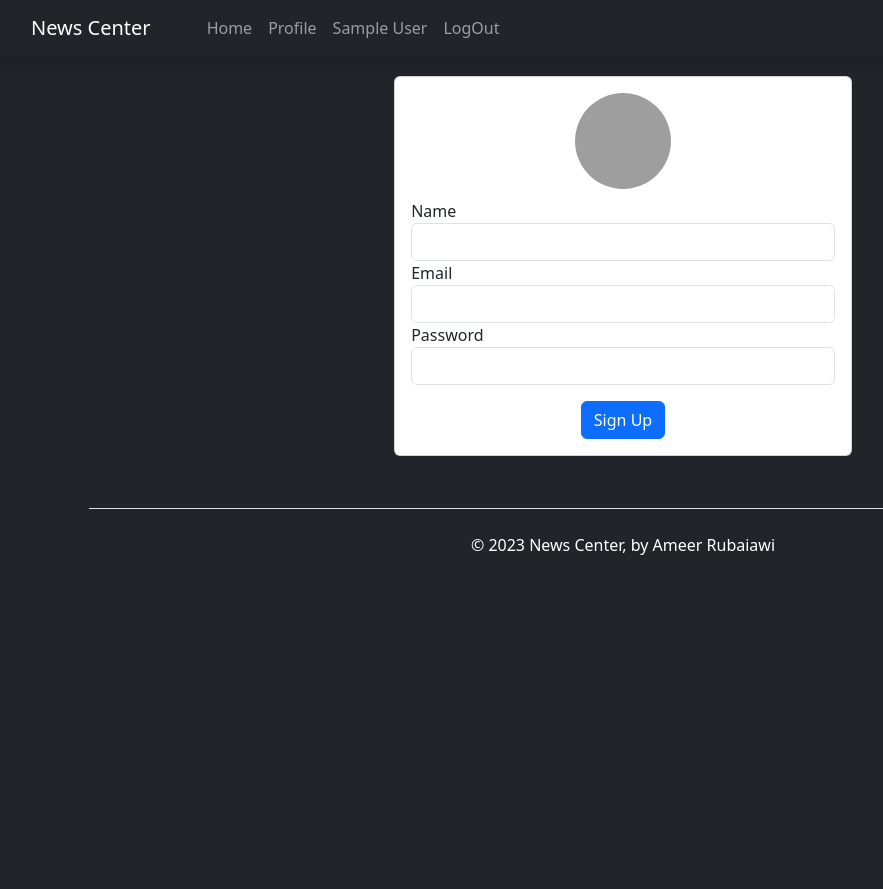
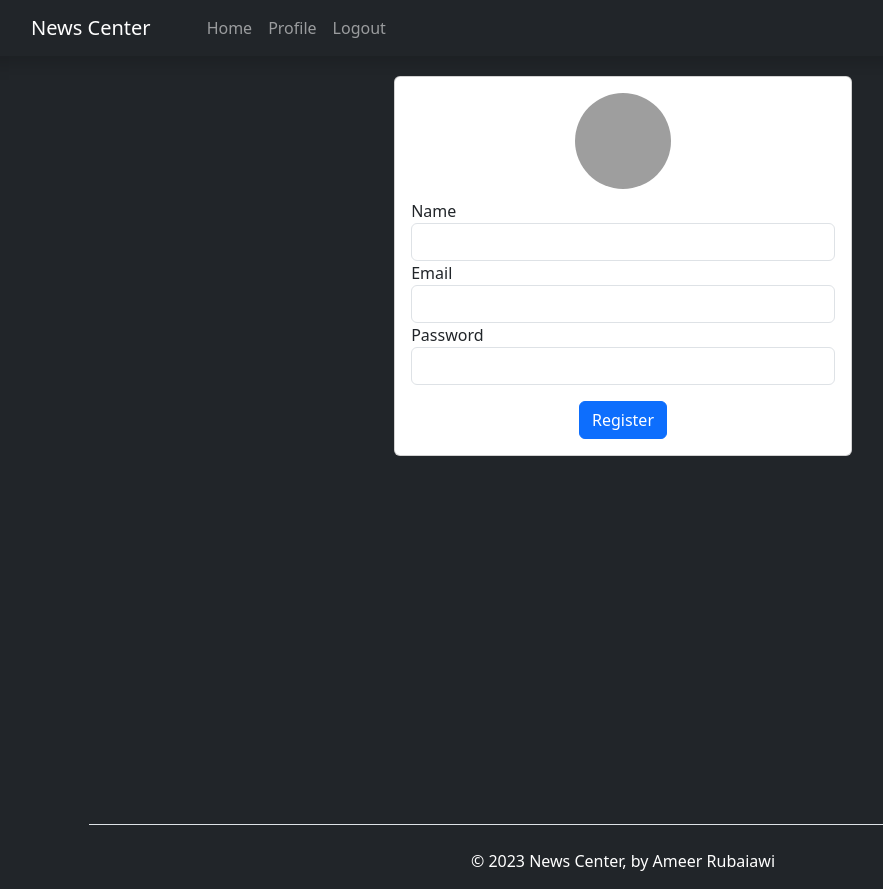
Before and after one commit to ameerdhi7/news-app-frontend, a React (Create React App) app: page /register in a window 1280 px wide. Shown: the whole page, without its empty margins (17-900 px from the left). Before the commit the page ends 800 px from the top, so only its background shows below. Built offline with nearby package versions, Linux system fonts and the light colour scheme; sample sign-in values are in the browser's storage; grey boxes are pictures that could not be loaded.

Commit message:
updated: complete saving the preferences

```diff
--- a/src/App.js
+++ b/src/App.js
@@ -12,7 +12,7 @@ import Footer from "./app/components/Footer";
 const App = () => {
     return (
         <Router>
-            <div>
+            <div className={"min-vh-100"}>
                 <Header/>
                 <div className="container p-1 mt-3">
                     <Routes>
@@ -23,8 +23,8 @@ const App = () => {
                         <Route path="/profile" element={<Profile/>}/>
                     </Routes>
                 </div>
-                <Footer/>
             </div>
+            <Footer/>
         </Router>
     );
 };
--- a/src/app/components/Footer.js
+++ b/src/app/components/Footer.js
@@ -3,7 +3,7 @@ import React from 'react';
 const Footer = () => {
     return (
         <footer className="container">
-            <div className={"py-3 my-2"}>
+            <div className={"footer-content"}>
                 <div className={"border-bottom m-4"}/>
                 <p className="text-center text-white">© 2023 News Center, by Ameer Rubaiawi</p>
             </div>
--- a/src/app/components/Header.js
+++ b/src/app/components/Header.js
@@ -47,13 +47,8 @@ const Header = () => {
             {currentUser ? (
                 <div className="navbar-nav ml-auto">
                     <li className="nav-item">
-                        <Link to={"/profile"} className="nav-link">
-                            {currentUser.name}
-                        </Link>
-                    </li>
-                    <li className="nav-item">
                         <a href="/login" className="nav-link" onClick={logOut}>
-                            LogOut
+                            Logout
                         </a>
                     </li>
                 </div>
@@ -67,7 +62,9 @@ const Header = () => {
 
                     <li className="nav-item">
                         <Link to={"/register"} className="nav-link">
-                            Sign Up
+                            <span className={"rounded text-white bg-secondary p-1 px-2"}>
+                                Sign Up
+                            </span>
                         </Link>
                     </li>
                 </div>
--- a/src/app/pages/Profile.js
+++ b/src/app/pages/Profile.js
@@ -3,6 +3,8 @@ import {connect, useSelector} from 'react-redux';
 import {Formik, Form, Field, FieldArray} from 'formik';
 import {fetchPreferences, savePreferences} from '../slices/preferences';
 import {Navigate} from 'react-router-dom';
+import Loader from "../components/common/Loader";
+import Error from "../components/common/Error";
 
 const Profile = ({categories, authors, sources, loading, error, fetchPreferences, savePreferences}) => {
     useEffect(() => {
@@ -14,6 +16,13 @@ const Profile = ({categories, authors, sources, loading, error, fetchPreferences
     if (!currentUser) {
         return <Navigate to="/login"/>;
     }
+    if (loading) {
+        return <Loader/>; // Show a loading state while fetching news data
+    }
+
+    if (error) {
+        return <Error errorMessage={error}/>; // Show an error message if fetching news data fails
+    }
 
     const handleSubmit = (values) => {
         savePreferences(values);
@@ -22,7 +31,6 @@ const Profile = ({categories, authors, sources, loading, error, fetchPreferences
     const handleButtonClick = (form, fieldName, itemId) => {
         const values = form.values[fieldName];
         const index = values.indexOf(itemId);
-        console.log(index);
         if (index === -1) {
             form.setFieldValue(fieldName, [...values, itemId]);
         } else {
@@ -92,7 +100,7 @@ const Profile = ({categories, authors, sources, loading, error, fetchPreferences
                                             <button
                                                 key={source.id}
                                                 type="button"
-                                                className={`col-auto btn btn-sm rounded ${
+                                                className={`col-auto  btn btn-sm rounded ${
                                                     form.values.sources.includes(source.id)
                                                         ? 'btn-success'
                                                         : 'btn-outline-secondary'
--- a/src/app/pages/Register.js
+++ b/src/app/pages/Register.js
@@ -135,7 +135,7 @@ const Register = () => {
                                         <div className="row justify-content-center mt-3">
                                             <div className="col-auto">
                                                 <button type="submit" className="btn btn-primary btn-block">
-                                                    Sign Up
+                                                    Register
                                                 </button>
                                             </div>
                                         </div>
--- a/src/app/services/auth-header.js
+++ b/src/app/services/auth-header.js
@@ -3,7 +3,7 @@ import StorageService from "./storage.service";
 export default function authHeader() {
     const token = StorageService.get("token");
     if (token) {
-        return {"bearer": token};
+        return {"Authorization": `Bearer ${token}`};
     } else {
         return {};
     }
--- a/src/app/services/preferences.service.js
+++ b/src/app/services/preferences.service.js
@@ -1,11 +1,16 @@
 import axios from "axios";
 import API_BASE_URL from "../config";
+import authHeader from "./auth-header";
 
+
+const headers = {
+    ...authHeader()
+};
 const getPreferencesOptions = () => {
-    return axios.get(API_BASE_URL + "/v1/news/preferences/options");
+    return axios.get(API_BASE_URL + "/v1/news/preferences/options", {headers});
 };
 const savePreferencesOptions = (payload) => {
-    return axios.post(API_BASE_URL + "/v1/news/preferences/",payload);
+    return axios.post(API_BASE_URL + "/v1/news/preferences/", payload, {headers});
 };
 
 
--- a/src/app/slices/preferences.js
+++ b/src/app/slices/preferences.js
@@ -1,5 +1,5 @@
 // preferencesSlice.js
-import { createSlice } from '@reduxjs/toolkit';
+import {createSlice} from '@reduxjs/toolkit';
 import axios from 'axios';
 import PreferencesService from "../services/preferences.service";
 import UserService from "../services/user.service";
@@ -54,7 +54,6 @@ export const {
 
 export const fetchPreferences = () => async (dispatch) => {
     dispatch(fetchPreferencesRequest());
-
     try {
         const response = await PreferencesService.getPreferencesOptions();
         dispatch(fetchPreferencesSuccess(response.data.data));
@@ -65,10 +64,12 @@ export const fetchPreferences = () => async (dispatch) => {
 
 export const savePreferences = (preferences) => async (dispatch) => {
     dispatch(savePreferencesRequest());
-
     try {
         await PreferencesService.savePreferencesOptions(preferences);
         dispatch(savePreferencesSuccess());
+
+        // Call fetchPreferences thunk by directly invoking the dispatch function
+        await dispatch(fetchPreferences());
     } catch (error) {
         dispatch(savePreferencesFailure(error.message));
     }
```
